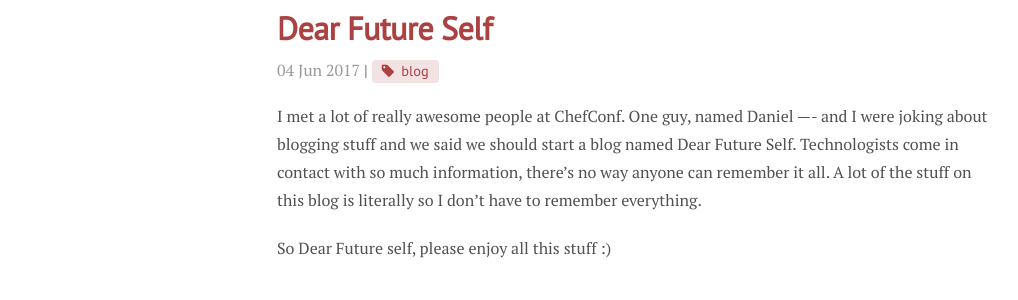
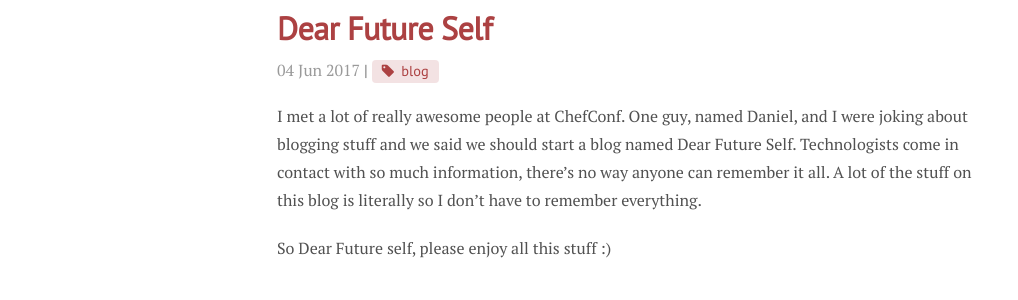
Before and after one commit to jmassardo/jmassardo.github.io, a Jekyll site: the page built from _posts/2017-06-03-dear-future-self.md, in a window 1280 px wide. Shown: the part 122-422 px from the top of the page, without its empty margins (3-1021 px from the left). Built offline with Jekyll 4.4.1, drawn with Linux system fonts in a browser that asks for light colours; nearby versions of some CDN libraries.

Commit message:
typos and cleanup

```diff
--- a/_posts/2017-06-03-dear-future-self.md
+++ b/_posts/2017-06-03-dear-future-self.md
@@ -6,6 +6,6 @@ category: Blog
 tags: [blog]
 ---
 
-I met a lot of really awesome people at ChefConf. One guy, named Daniel ---- and I were joking about blogging stuff and we said we should start a blog named Dear Future Self. Technologists come in contact with so much information, there's no way anyone can remember it all. A lot of the stuff on this blog is literally so I don't have to remember everything.
+I met a lot of really awesome people at ChefConf. One guy, named Daniel, and I were joking about blogging stuff and we said we should start a blog named Dear Future Self. Technologists come in contact with so much information, there's no way anyone can remember it all. A lot of the stuff on this blog is literally so I don't have to remember everything.
 
 So Dear Future self, please enjoy all this stuff :)
```
Also changed, not shown: _posts/2017-03-09-new-blog.md (+1 -1 lines), 2 other files.
